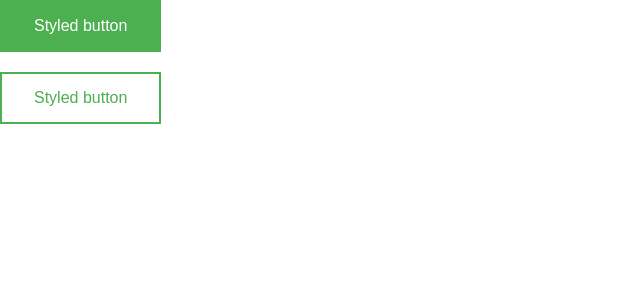
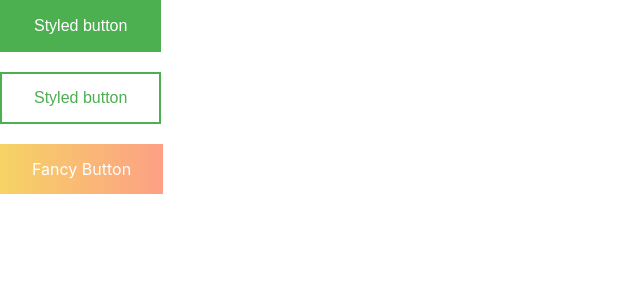
Before and after one commit to IvanBanifatsyeu/styled-component-tutorial, a React (Create React App) app: page / in a window 1280 px wide. Shown: the top 300 px of the page, without its empty margins (0-640 px from the left). Built offline with nearby package versions, Linux system fonts and the light colour scheme.

Commit message:
Extending Styles

```diff
--- a/src/App.js
+++ b/src/App.js
@@ -1,14 +1,18 @@
 import "./App.css";
-import StyledButton from "./components/Button";
-
+import StyledButton, { FancyButton } from "./components/Button";
 
 function App() {
 	return (
 		<div>
-
 			<StyledButton>Styled button</StyledButton>
-			<div><br/></div>
-			<StyledButton variant='outline'>Styled button</StyledButton>
+			<div>
+				<br />
+			</div>
+			<StyledButton variant="outline">Styled button</StyledButton>
+			<div>
+				<br />
+			</div>
+			<FancyButton as="a">Fancy Button</FancyButton>
 		</div>
 	);
 }
--- a/src/components/Button/Button.styled.js
+++ b/src/components/Button/Button.styled.js
@@ -1,9 +1,10 @@
 import styled from "styled-components";
 
 export const StyledButton = styled.button`
-	background-color: ${(props) => (props.variant === 'outline' ? '#fff' : "#4caf50")};
+	background-color: ${(props) =>
+		props.variant === "outline" ? "#fff" : "#4caf50"};
 	border: 2px solid #4caf50;
-	color: ${(props) => (props.variant === 'outline' ? "#4caf50" : "#fff")};
+	color: ${(props) => (props.variant === "outline" ? "#4caf50" : "#fff")};
 	padding: 15px 32px;
 	text-align: center;
 	text-decoration: none;
@@ -12,3 +13,8 @@
 	font-size: 16px;
 	transition: 0.5s all ease-out;
 `;
+
+export const FancyButton = styled(StyledButton)`
+	background-image: linear-gradient(to right, #f6d365 0%, #fda085 100%);
+	border: none;
+`;
--- a/src/components/Button/index.js
+++ b/src/components/Button/index.js
@@ -1,3 +1,4 @@
-import { StyledButton } from "./Button.styled";
+import { StyledButton, FancyButton } from "./Button.styled";
 
-export default StyledButton
+export default StyledButton;
+export { FancyButton };
--- a/src/index.js
+++ b/src/index.js
@@ -6,12 +6,5 @@
 
 const root = ReactDOM.createRoot(document.getElementById('root'));
 root.render(
-  <React.StrictMode>
     <App />
-  </React.StrictMode>
 );
-
-// If you want to start measuring performance in your app, pass a function
-// to log results (for example: reportWebVitals(console.log))
-// or send to an analytics endpoint. Learn more: https://bit.ly/CRA-vitals
-reportWebVitals();
```
